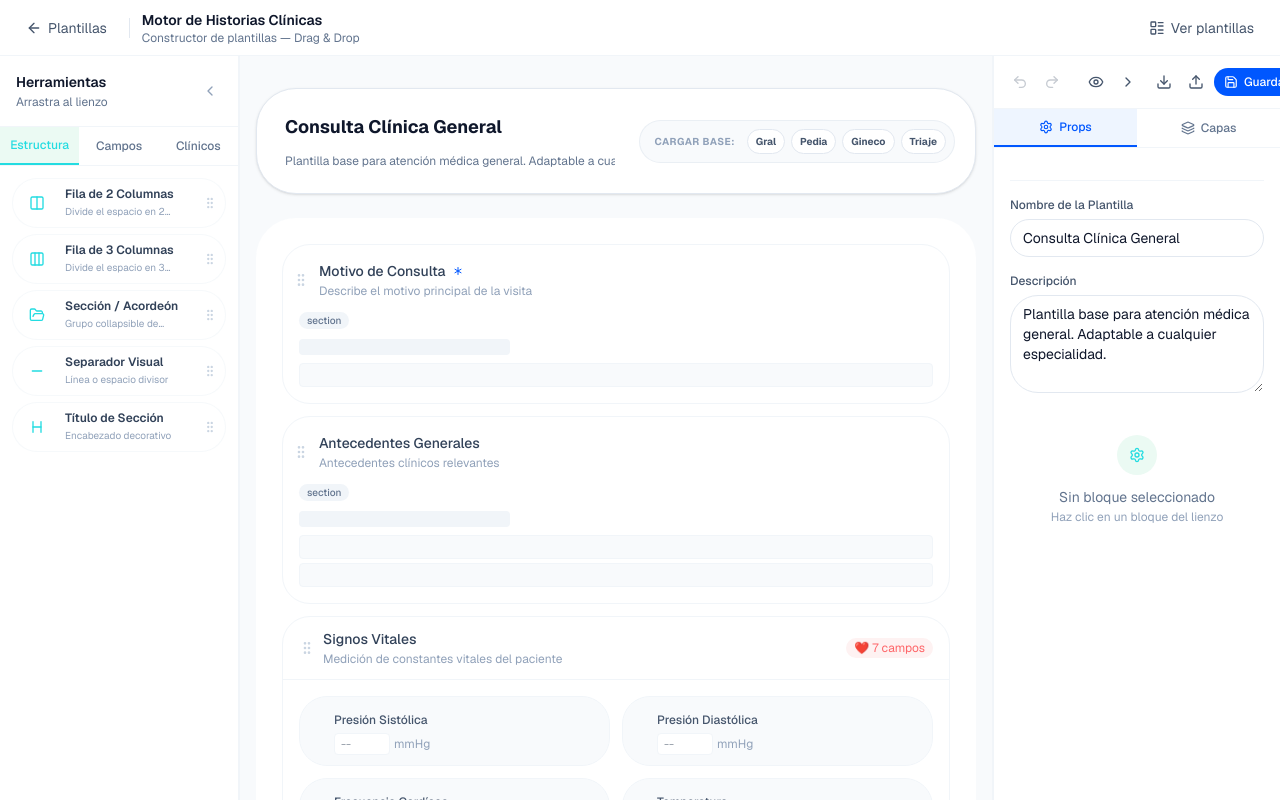
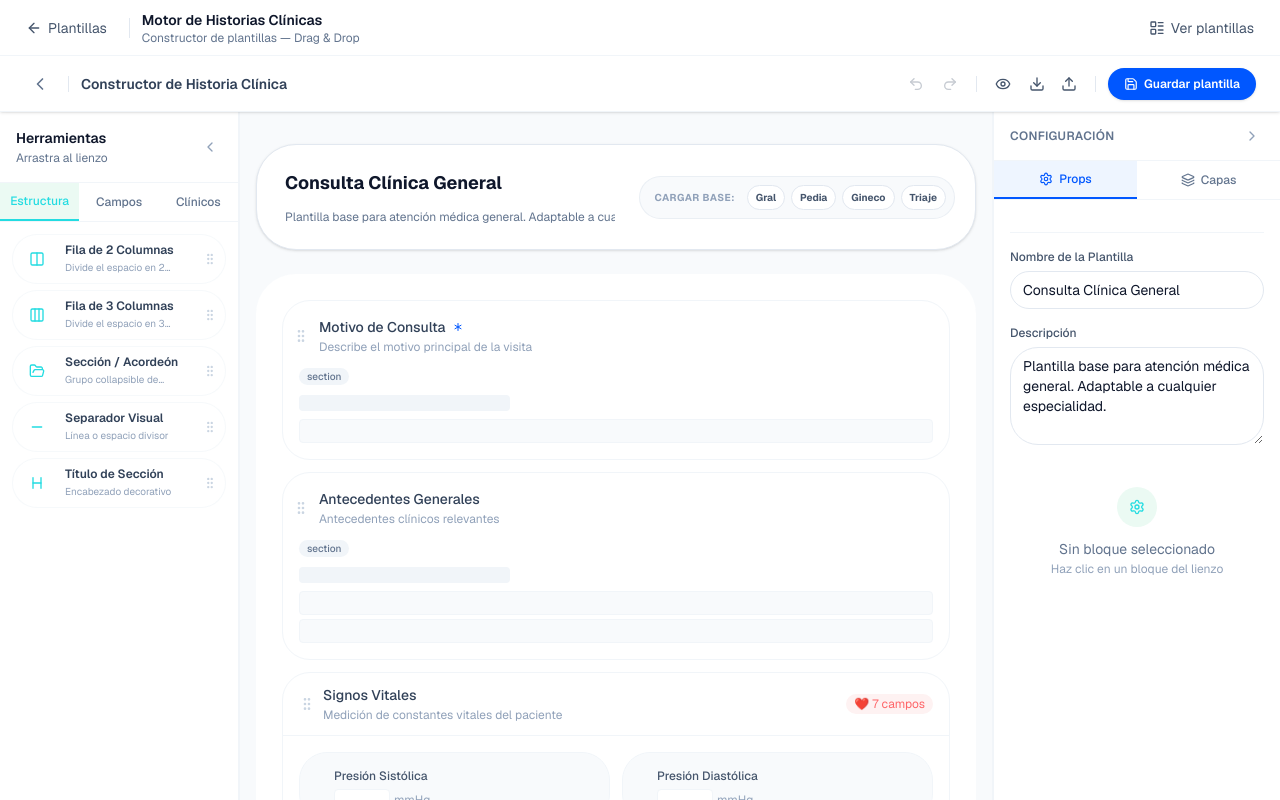
Before and after one commit to pr0d1gy00/luca-front, a Next.js app: page /clinical-history/builder in a window 1280 px wide. Built offline with nearby package versions, Linux system fonts and the light colour scheme.

Commit message:
style(clinical-history): move global actions to desktop top header

```diff
--- a/src/features/clinical-history-builder/components/BuilderLayout.tsx
+++ b/src/features/clinical-history-builder/components/BuilderLayout.tsx
@@ -453,15 +453,6 @@ function PropertiesPanel({
   onMove,
   activeTab,
   onTabChange,
-  onSave,
-  isSaving,
-  onPreview,
-  onUndo,
-  onRedo,
-  canUndo,
-  canRedo,
-  schema,
-  onImport,
   onSchemaStatusChange,
   statusMutation,
   schemaName,
@@ -480,15 +471,6 @@ function PropertiesPanel({
   onMove: (id: string, dir: "up" | "down") => void;
   activeTab: ActivePanelTab;
   onTabChange: (tab: ActivePanelTab) => void;
-  onSave: () => void;
-  isSaving: boolean;
-  onPreview: () => void;
-  onUndo: () => void;
-  onRedo: () => void;
-  canUndo: boolean;
-  canRedo: boolean;
-  schema: ClinicalHistorySchema;
-  onImport: (elements: CanvasElement[]) => void;
   onSchemaStatusChange: (status: "draft" | "published") => void;
   statusMutation: { isPending: boolean };
   schemaName: string;
@@ -499,64 +481,20 @@ function PropertiesPanel({
 }) {
   return (
     <aside className="w-full bg-white border-l border-slate-100 flex flex-col h-full">
-      {/* Action bar */}
-      <div className="px-3 py-3 border-b border-slate-100 flex items-center gap-1 justify-between">
-        <button
-          onClick={onUndo}
-          disabled={!canUndo}
-          title="Deshacer (Ctrl+Z)"
-          className="p-1.5 rounded-lg hover:bg-slate-100 disabled:opacity-30 disabled:cursor-not-allowed transition-colors"
-        >
-          <Undo2 className="w-4 h-4 text-slate-600" />
-        </button>
-        <button
-          onClick={onRedo}
-          disabled={!canRedo}
-          title="Rehacer (Ctrl+Shift+Z)"
-          className="p-1.5 rounded-lg hover:bg-slate-100 disabled:opacity-30 disabled:cursor-not-allowed transition-colors"
-        >
-          <Redo2 className="w-4 h-4 text-slate-600" />
-        </button>
-
-        <div className="w-px h-4 bg-slate-200 mx-1" />
-
-        <button
-          onClick={onPreview}
-          title="Vista previa"
-          className="p-1.5 rounded-lg hover:bg-slate-100 text-slate-600 transition-colors"
-        >
-          <Eye className="w-4 h-4" />
-        </button>
-
+      {/* Panel Header */}
+      <div className="px-4 py-3 border-b border-slate-100 flex items-center justify-between">
+        <span className="text-xs font-semibold text-slate-500 uppercase tracking-wide">
+          Configuración
+        </span>
         {onCollapse && (
           <button
             onClick={onCollapse}
-            className="p-1.5 rounded-lg hover:bg-slate-100 text-slate-600 transition-colors cursor-pointer"
-            title="Colapsar propiedades"
+            className="p-1 rounded-lg hover:bg-slate-100 text-slate-400 hover:text-slate-600 transition-colors cursor-pointer"
+            title="Colapsar panel"
           >
             <ChevronRight className="w-4 h-4" />
           </button>
         )}
-
-        <div className="flex-1" />
-
-        <ImportExportMenu
-          schema={schema}
-          elements={elements}
-          onImport={onImport}
-        />
-
-        <button
-          onClick={onSave}
-          disabled={isSaving}
-          className="flex items-center gap-1.5 px-2.5 py-1.5 rounded-lg bg-pharmako-primary text-white text-xs font-medium
-                     hover:bg-pharmako-primary-hover disabled:opacity-50 disabled:cursor-not-allowed transition-colors shrink-0"
-        >
-          <Save className="w-3.5 h-3.5" />
-          <span className="hidden xl:inline">
-            {isSaving ? "Guardando..." : "Guardar"}
-          </span>
-        </button>
       </div>
 
       {/* Tabs */}
@@ -1181,8 +1119,76 @@ export function ClinicalHistoryBuilder() {
       onDragStart={handleDragStart}
       onDragEnd={handleDragEnd}
     >
-      <div className="flex h-full bg-slate-50 overflow-hidden relative">
-        {/* Desktop */}
+      <div className="flex flex-col h-full bg-slate-50 overflow-hidden relative">
+        {/* Global Header (Desktop Only) */}
+        <header className="hidden lg:flex h-14 bg-white border-b border-slate-100 items-center justify-between px-6 shrink-0 z-10 shadow-sm">
+          <div className="flex items-center gap-3">
+            <Link
+              href="/clinical-history"
+              className="p-1.5 rounded-lg hover:bg-slate-50 text-slate-500 hover:text-slate-700 transition-colors"
+              title="Volver a plantillas"
+            >
+              <ChevronLeft className="w-5 h-5 text-slate-500" />
+            </Link>
+            <div className="h-4 w-px bg-slate-200" />
+            <h1 className="text-sm font-semibold text-slate-700">
+              Constructor de Historia Clínica
+            </h1>
+          </div>
+
+          <div className="flex items-center gap-1.5">
+            {/* Undo / Redo */}
+            <button
+              onClick={undo}
+              disabled={!canUndo}
+              title="Deshacer (Ctrl+Z)"
+              className="p-1.5 rounded-lg hover:bg-slate-50 text-slate-600 disabled:opacity-30 disabled:cursor-not-allowed transition-colors"
+            >
+              <Undo2 className="w-4 h-4" />
+            </button>
+            <button
+              onClick={redo}
+              disabled={!canRedo}
+              title="Rehacer (Ctrl+Shift+Z)"
+              className="p-1.5 rounded-lg hover:bg-slate-50 text-slate-600 disabled:opacity-30 disabled:cursor-not-allowed transition-colors"
+            >
+              <Redo2 className="w-4 h-4" />
+            </button>
+
+            <div className="h-4 w-px bg-slate-200 mx-1.5" />
+
+            {/* Preview & Import/Export */}
+            <button
+              onClick={() => window.open(previewUrl, "_blank")}
+              title="Vista previa"
+              className="p-1.5 rounded-lg hover:bg-slate-50 text-slate-600 transition-colors"
+            >
+              <Eye className="w-4 h-4" />
+            </button>
+            <ImportExportMenu
+              schema={activeSchema}
+              elements={canvasElements}
+              onImport={setCanvasElements}
+            />
+
+            <div className="h-4 w-px bg-slate-200 mx-1.5" />
+
+            {/* Save Button */}
+            <button
+              onClick={handleSave}
+              disabled={saveMutation.isPending}
+              className="flex items-center gap-1.5 px-4 py-2 rounded-xl bg-pharmako-primary text-white text-xs font-semibold
+                         hover:bg-pharmako-primary-hover disabled:opacity-50 disabled:cursor-not-allowed transition-colors shadow-sm"
+            >
+              <Save className="w-3.5 h-3.5" />
+              {saveMutation.isPending ? "Guardando..." : "Guardar plantilla"}
+            </button>
+          </div>
+        </header>
+
+        {/* Builder Work Area */}
+        <div className="flex flex-1 overflow-hidden relative">
+          {/* Desktop Work Area */}
           <div className="hidden lg:flex flex-1 relative overflow-hidden h-full">
             {/* Left Sidebar wrapper */}
             <div
@@ -1251,15 +1257,6 @@ export function ClinicalHistoryBuilder() {
                 onTabChange={(tab) =>
                   setUIState((prev) => ({ ...prev, activePanelTab: tab }))
                 }
-              onSave={handleSave}
-              isSaving={saveMutation.isPending}
-              onPreview={() => window.open(previewUrl, "_blank")}
-              onUndo={undo}
-              onRedo={redo}
-              canUndo={canUndo}
-              canRedo={canRedo}
-              schema={activeSchema}
-              onImport={setCanvasElements}
                 onSchemaStatusChange={handleSchemaStatusChange}
                 statusMutation={statusMutation}
                 schemaName={schemaName}
@@ -1396,6 +1393,7 @@ export function ClinicalHistoryBuilder() {
             )}
           </DragOverlay>
         </div>
+      </div>
     </DndContext>
   );
 }
```
Lines whose indentation alone changed are shown as unchanged.
